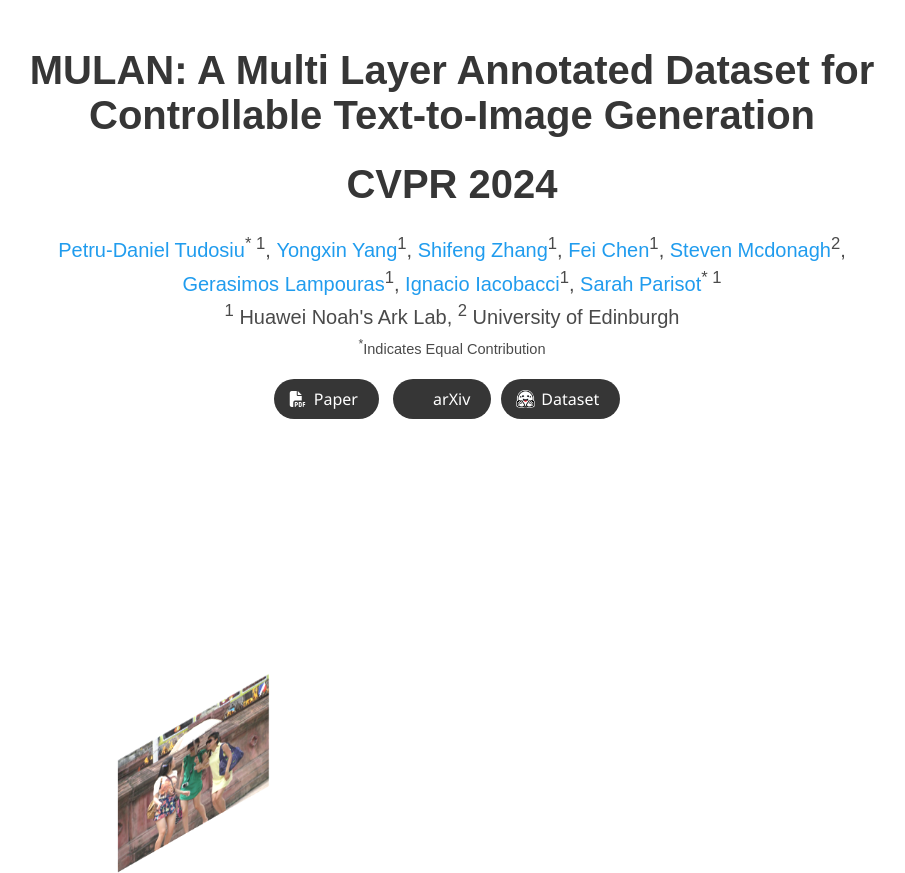
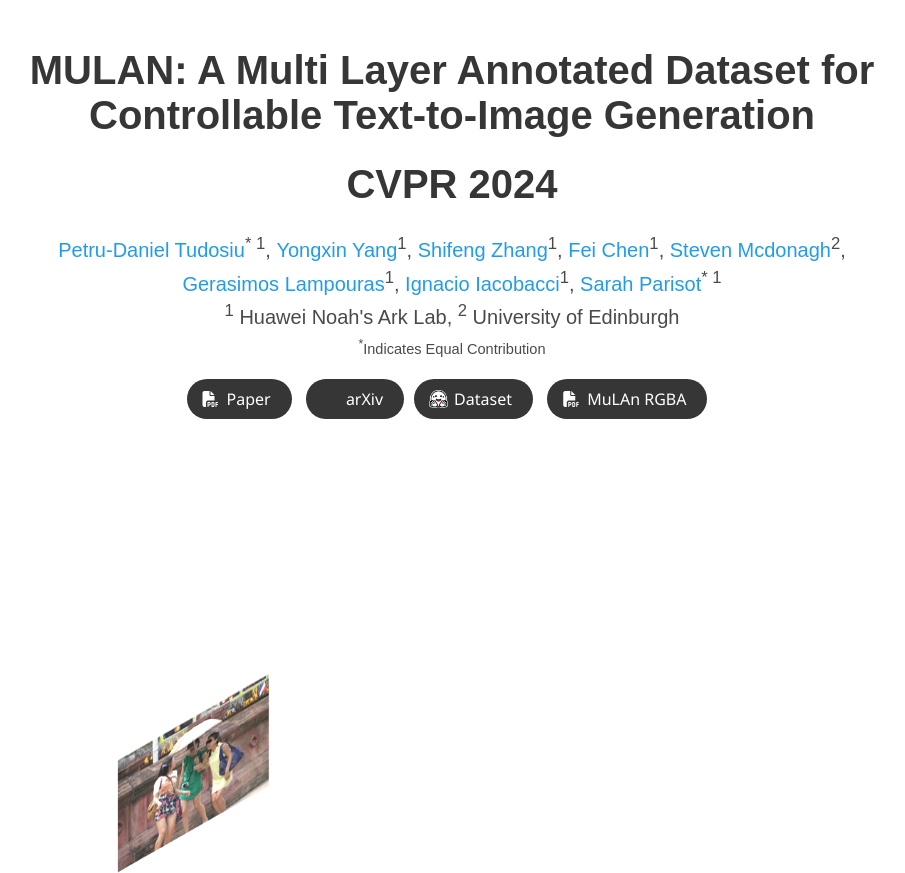
Before and after one commit to MuLAn-dataset/MuLAn-dataset, a plain HTML site: page index.html in a window 1280 px wide. Shown: the top 873 px of the page, without its empty margins (188-1093 px from the left). Drawn offline with nearby package versions, Linux system fonts and the light colour scheme; a script that the page names is missing; some icons are missing; a web font is replaced by a local one.

Commit message:
Update index.html

```diff
--- a/index.html
+++ b/index.html
@@ -121,7 +121,15 @@
                     <span>Dataset</span>
                   </a>
                 </span>
-
+                 <span class="link-block">
+                       <a href="https://mulanrgba.github.io/" target="_blank"
+                       class="external-link button is-normal is-rounded is-dark">
+                       <span class="icon">
+                         <i class="fas fa-file-pdf"></i>
+                       </span>
+                       <span>MuLAn RGBA</span>
+                     </a>
+                    </span>
                 </a>
               </span>
             </div>
```
